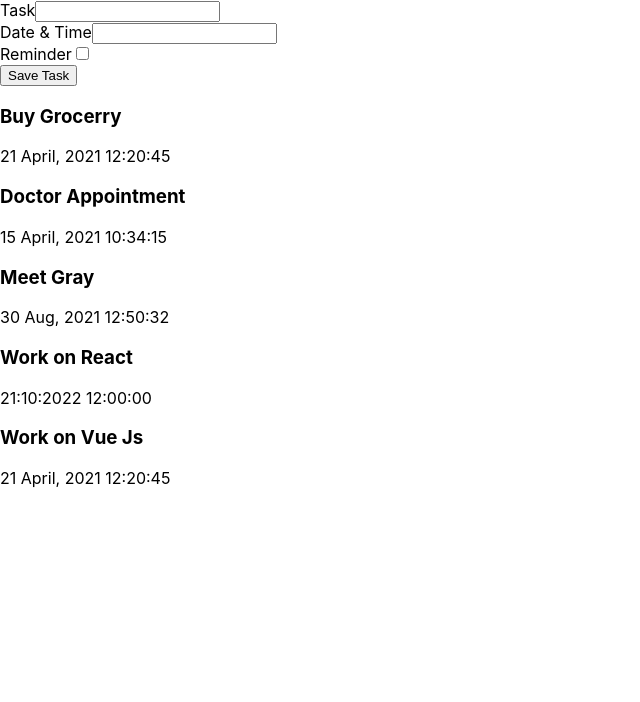
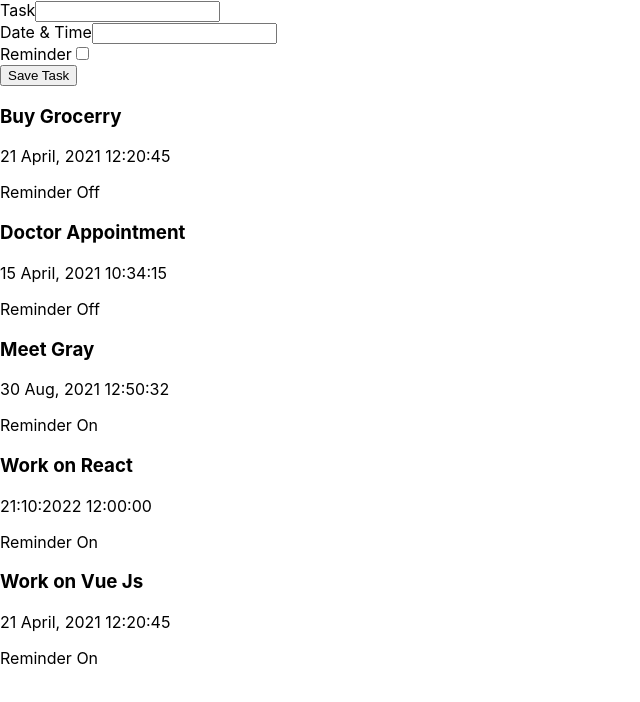
Before and after one commit to malikahsan13/task-manager-react, a React (Create React App) app: page / in a window 1280 px wide. Shown: the top 702 px of the page, without its empty margins (0-640 px from the left). Built offline with nearby package versions, Linux system fonts and the light colour scheme; data requests are answered from the project's data file.

Commit message:
added update reminder logic and defined onUpdReminder method

```diff
--- a/db.json
+++ b/db.json
@@ -4,7 +4,7 @@
       "id": 1,
       "text": "Buy Grocerry",
       "dateTime": "21 April, 2021 12:20:45",
-      "reminder": true
+      "reminder": false
     },
     {
       "id": 2,
--- a/src/App.js
+++ b/src/App.js
@@ -31,10 +31,24 @@ function App() {
       setTasks([...tasks, data]);
   }
 
+  const onUpdReminder = async (id) => {
+    const res = await fetch(`http://localhost:5000/tasks/${id}`);
+    const taskToToggle = await res.json();
+    const updTask = {...taskToToggle, reminder: !taskToToggle.reminder};
+    const res1 = await fetch(`http://localhost:5000/tasks/${id}`,{
+      method: "PUT",
+      headers: {
+        "Content-Type" : "application/json"
+      },
+      body: JSON.stringify(updTask)
+    });
+    setTasks(tasks.map((task) => task.id === id ? {...task, reminder: !taskToToggle.reminder} : task));
+  }
+
   return (
     <div className="App">
       <AddTask onAdd={onAdd} />
-      <Tasks tasks={tasks} />
+      <Tasks tasks={tasks} onUpdReminder={onUpdReminder} />
     </div>
   );
 }
--- a/src/components/Task.js
+++ b/src/components/Task.js
@@ -1,11 +1,12 @@
 import React from 'react'
 
-const Task = ({task}) => {
+const Task = ({task, onUpdReminder}) => {
   return (
-    <>
+    <div onDoubleClick={() => {onUpdReminder(task.id)}}>
       <h3>{task.text}</h3>
       <p>{task.dateTime}</p>
-    </>
+      <p>{task.reminder ? "Reminder On" : "Reminder Off"}</p>
+    </div>
   )
 }
 
--- a/src/components/Tasks.js
+++ b/src/components/Tasks.js
@@ -1,12 +1,12 @@
 import React from 'react'
 import Task from "./Task"
 
-const Tasks = ({tasks}) => {
+const Tasks = ({tasks, onUpdReminder}) => {
   return (
     <div>
       {
         tasks.map((task)=> {
-          return <Task key={task.id} task={task} />
+          return <Task key={task.id} task={task} onUpdReminder={onUpdReminder} />
         })
       }
     </div>
```
